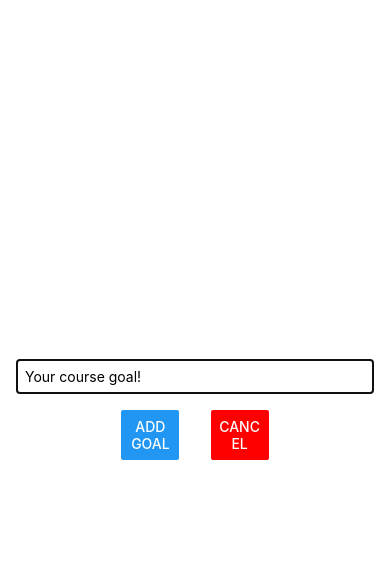
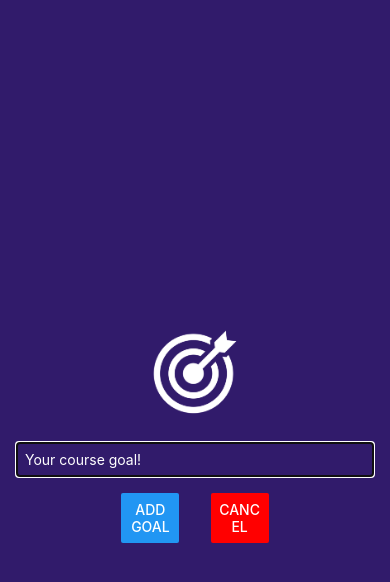
Before and after one commit to DarkRose73/first-reactnative-app, a React Native app: screen / in a window 390 px wide. Both pictures are taken after a click on the button "ADD NEW GOAL". Shown: the top 582 px of the page. Built offline with nearby package versions, Linux system fonts and the light colour scheme.

Commit message:
adding an image

```diff
--- a/components/GoalInput.js
+++ b/components/GoalInput.js
@@ -1,5 +1,12 @@
 import { useState } from "react";
-import { Button, StyleSheet, TextInput, View, Modal } from "react-native";
+import {
+  Button,
+  StyleSheet,
+  TextInput,
+  View,
+  Modal,
+  Image,
+} from "react-native";
 
 function GoalInput(props) {
   const [enteredGoalText, setEnteredGoalText] = useState("");
@@ -16,6 +23,10 @@
   return (
     <Modal visible={props.isVisible} animationType="slide">
       <View style={styles.inputContainer}>
+        <Image
+          style={styles.image}
+          source={require("../assets/images/goal.png")}
+        />
         <TextInput
           style={styles.textInput}
           placeholder="Your course goal!"
@@ -41,14 +52,13 @@
     flexDirection: "column",
     justifyContent: "center",
     alignItems: "center",
-    marginBottom: 24,
-    borderBottomWidth: 1,
-    borderColor: "#cccccc",
     padding: 16,
+    backgroundColor: "#311b6b",
   },
   textInput: {
     borderWidth: 1,
-    color: "#000",
+    borderColor: "#fff",
+    color: "#fff",
     width: "100%",
     padding: 8,
   },
@@ -61,6 +71,7 @@
     width: "30%",
     marginHorizontal: 8,
   },
+  image: { width: 100, height: 100, margin: 20 },
 });
 
 export default GoalInput;
```
Also changed, not shown: assets/images/goal.png (added).
